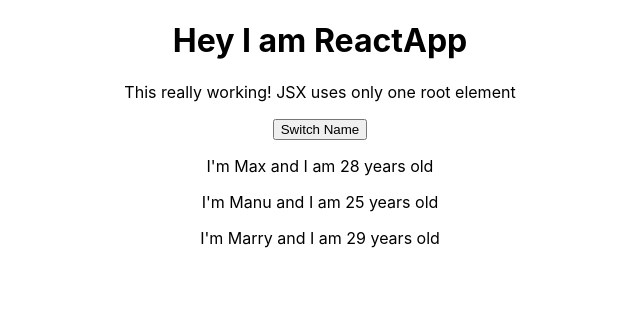
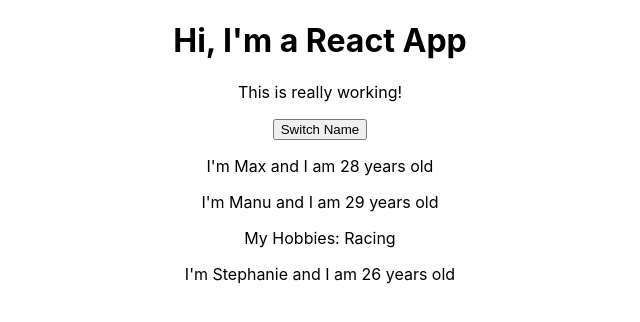
Before and after one commit to bless4/react-tips, a React (Create React App) app: page / in a window 1280 px wide. Shown: the top 322 px of the page, without its empty margins (320-960 px from the left). Built offline with nearby package versions, Linux system fonts and the light colour scheme.

Commit message:
useState react hook

```diff
--- a/src/App.js
+++ b/src/App.js
@@ -1,39 +1,54 @@
-import React, { Component } from 'react';
+import React, { useState } from 'react';
 import './App.css';
 import Person from './Person/Person';
 
-class App extends Component {
-  state =  {
-    person: [
-      {name: 'Max', age: 28},
-      {name: 'Manu', age: 25},
-      {name: 'Marry', age: 29}
-    ],
-    otherState : 'some other value'
-   }
-   switchNameHandler = () => {
-     //console.log('button was click!');
-     this.setState ({
-      person: [
-        {name: 'Maximilian', age: 28},
-        {name: 'Manu', age: 25},
-        {name: 'Marry', age: 27}
+const app = props => {
+  const [personsState, setPersonsState] = useState({
+    persons: [
+      { name: 'Max', age: 28 },
+      { name: 'Manu', age: 29 },
+      { name: 'Stephanie', age: 26 }
+    ]
+  });
+
+  const [otherState, setOtherState] = useState('some other value');
+
+  console.log(personsState, otherState);
+
+  const switchNameHandler = () => {
+    // console.log('Was clicked!');
+    // DON'T DO THIS: this.state.persons[0].name = 'Maximilian';
+    setPersonsState({
+      persons: [
+        { name: 'Maximilian', age: 28 },
+        { name: 'Manu', age: 29 },
+        { name: 'Stephanie', age: 27 }
       ]
-     })
+    });
+  };
 
-   }
-  render() {
-    return (
-      <div className="App">
-        <h1>Hey I am ReactApp</h1>
-        <p>This really working! JSX uses only one root element</p>
-        <button onClick ={this.switchNameHandler}>Switch Name</button>
-        <Person name={this.state.person[0].name} age={this.state.person[0].age} />
-        <Person name={this.state.person[1].name} age={this.state.person[1].age} />
-        <Person name={this.state.person[2].name} age={this.state.person[2].age} />
-      </div>
-    );
-  }
-}
+  return (
+    <div className="App">
+      <h1>Hi, I'm a React App</h1>
+      <p>This is really working!</p>
+      <button onClick={switchNameHandler}>Switch Name</button>
+      <Person
+        name={personsState.persons[0].name}
+        age={personsState.persons[0].age}
+      />
+      <Person
+        name={personsState.persons[1].name}
+        age={personsState.persons[1].age}
+      >
+        My Hobbies: Racing
+      </Person>
+      <Person
+        name={personsState.persons[2].name}
+        age={personsState.persons[2].age}
+      />
+    </div>
+  );
+  // return React.createElement('div', {className: 'App'}, React.createElement('h1', null, 'Does this work now?'));
+};
 
-export default App;
+export default app;
```
Also changed, not shown: 1 other file (tests, documents, lock files or other folders).
